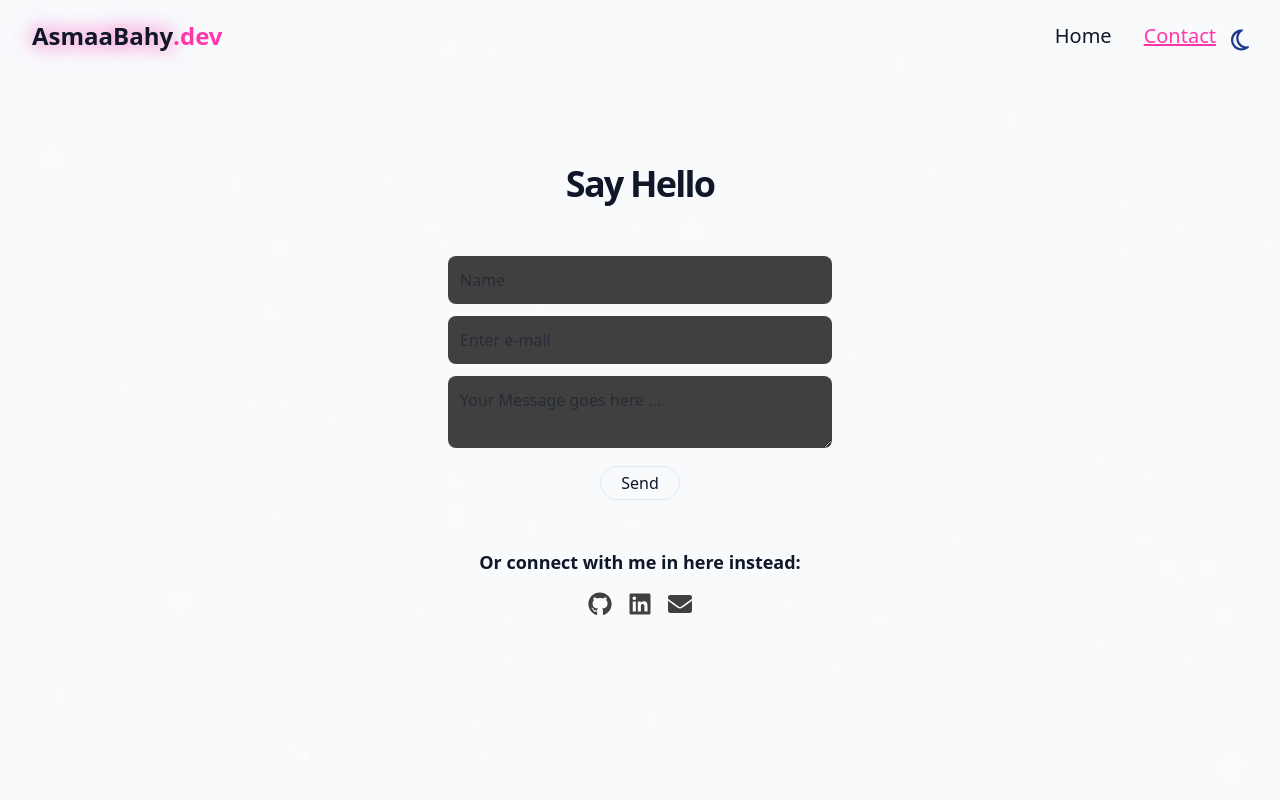
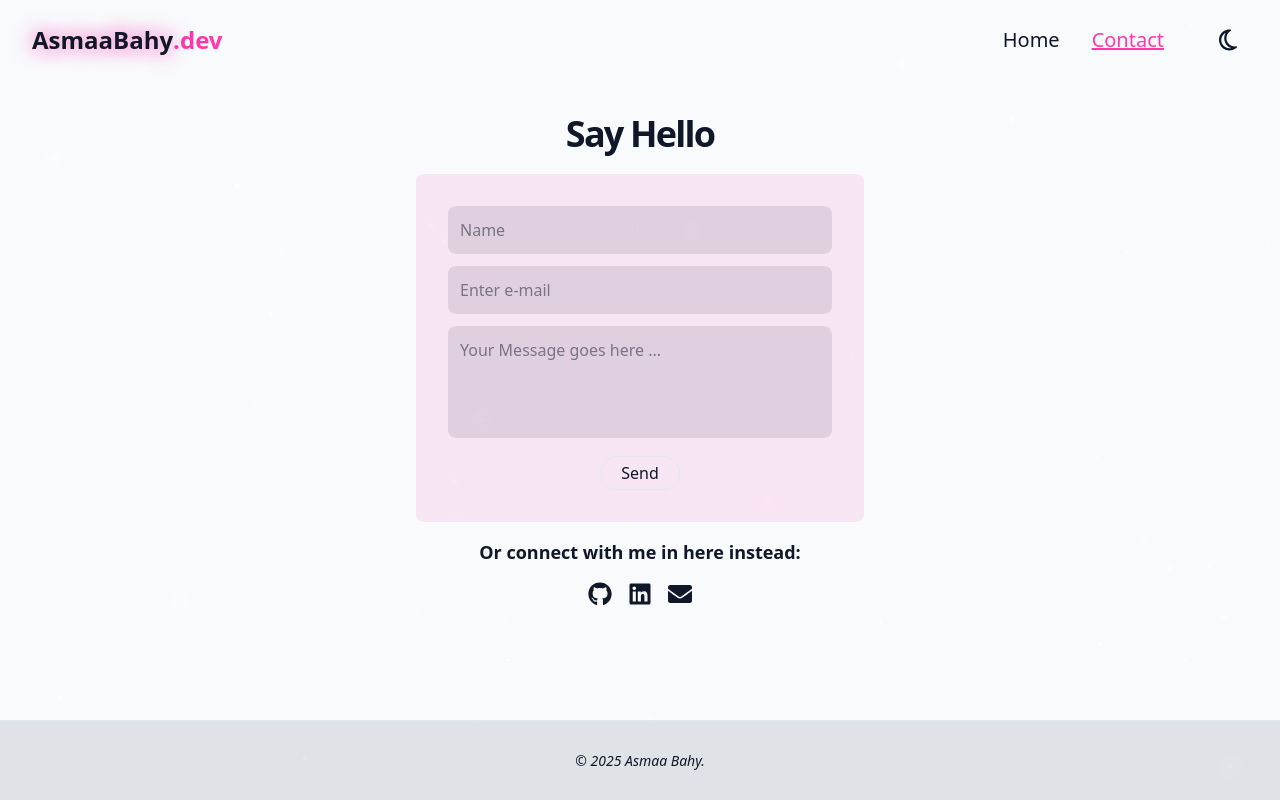
Before and after one commit to asmaabahy/asmaabahy.github.io, a React (Vite) app: page /contact in a window 1280 px wide. Built offline with nearby package versions, Linux system fonts and the light colour scheme; a web font is replaced by a local one.

Commit message:
fixed some styles

```diff
--- /dev/null
+++ b/src/components/UI/Footer.tsx
@@ -0,0 +1,13 @@
+function Footer() {
+  return (
+    <footer className="h-[5rem] relative bottom-0 flex flex-col flex-nowrap justify-center items-center py-5 border-t-2 bg-foreground/10 gap-1">
+      <p className="text-sm">
+        <i>
+          &copy; {new Date().getFullYear()} Asmaa Bahy.
+        </i>
+      </p>
+    </footer>
+  );
+}
+
+export default Footer;
--- a/src/components/UI/Input.tsx
+++ b/src/components/UI/Input.tsx
@@ -3,7 +3,7 @@ function Input({ type, ...props }) {
     return (
       <textarea
         {...props}
-        className="w-80 md:w-96 bg-neutral-700 rounded-lg px-3 py-3"
+        className="w-80 md:w-96 bg-foreground/10 rounded-lg px-3 py-3 h-[7rem]  resize-none"
       />
     );
   } else {
@@ -11,7 +11,7 @@ function Input({ type, ...props }) {
       <input
         type={type}
         {...props}
-        className="w-80 md:w-96 bg-neutral-700 rounded-lg px-3 py-3"
+        className="w-80 md:w-96 bg-foreground/10  rounded-lg px-3 py-3"
       />
     );
   }
--- a/src/components/UI/Navbar/Navbar.tsx
+++ b/src/components/UI/Navbar/Navbar.tsx
@@ -1,8 +1,9 @@
-import { NavLink, useLocation } from "react-router";
+import { NavLink, useLocation, useNavigate } from "react-router";
 import { motion } from "motion/react";
 import { navbarItem } from "../../../constants/interfaces";
 import SideMenu from "./SideMenu";
 import { useEffect, useState } from "react";
+import { ThemeToggle } from "..";
 
 const navbarItems: navbarItem[] = [
   { path: "/", label: "Home" },
@@ -26,11 +27,12 @@ const listItem = {
 
 export default function Navbar() {
   const location = useLocation();
+  const navigate = useNavigate()
   const [isScrolled, setIsScrolled] = useState(false);
 
   useEffect(() => {
     function handleScroll() {
-      setIsScrolled(window.screenY > 0);
+      setIsScrolled(window.scrollY > 0);
     }
 
     window.addEventListener("scroll", handleScroll);
@@ -42,18 +44,17 @@ export default function Navbar() {
     <>
       <nav
         className={
-          "fixed z-30 w-full transition-all duration-300 select-none " +
-          (isScrolled
-            ? "py-3 bg-background/80 backdrop-blur-md shadow-xs"
-            : "py-5")
+          "fixed z-30 w-full transition-all duration-300 select-none py-5 " +
+          (isScrolled ? " bg-background/50 backdrop-blur-md shadow-xs" : "")
         }
       >
         <div className="container flex items-center justify-between ">
-          <span className="relative z-10 text-2xl font-bold text-primary flex items-center">
+          <span onClick={() => navigate('/') } className="relative z-10 text-2xl font-bold text-primary flex items-center">
             <span className="text-glow text-foreground">AsmaaBahy</span>
             <span className="text-primary">.dev</span>
           </span>
 
+          <div className="flex flex-row justify-end items-center gap-3">
             <motion.ul
               variants={container}
               initial="hidden"
@@ -84,8 +85,10 @@ export default function Navbar() {
               ))}
             </motion.ul>
 
+            <ThemeToggle />
             {/* mobile & tab screen navbar */}
             <SideMenu />
+          </div>
         </div>
       </nav>
     </>
--- a/src/components/UI/Navbar/SideMenu.tsx
+++ b/src/components/UI/Navbar/SideMenu.tsx
@@ -2,7 +2,7 @@ import { FaBars } from "react-icons/fa6";
 import { NavLink } from "react-router";
 import { navbarItem } from "../../../constants/interfaces";
 import { AnimatePresence, motion } from "motion/react";
-import { useState } from "react";
+import { useCallback, useEffect, useRef, useState } from "react";
 
 const navbarItems: navbarItem[] = [
   { path: "/", label: "Home" },
@@ -10,21 +10,37 @@ const navbarItems: navbarItem[] = [
 ];
 
 export default function SideMenu() {
+  const sideMenu = useRef<HTMLElement>(null);
   const [showMenu, setShowMenu] = useState(false);
+
+  const hideSideMenu = useCallback(
+    (e: MouseEvent) => {
+      if (showMenu && !sideMenu.current?.contains(e.target as Node)) {
+        setShowMenu(false);
+      }
+    },
+    [showMenu]
+  );
+
+  useEffect(() => {
+    document.addEventListener("mousedown", hideSideMenu);
+    return () => document.removeEventListener("mousedown", hideSideMenu);
+  }, [hideSideMenu]);
 
   return (
     <>
       <div onClick={() => setShowMenu(true)} className="block md:hidden">
-        <FaBars className="text-3xl hover:scale-110 text-amber-50" />
+        <FaBars className="text-3xl hover:scale-110 text-foreground" />
       </div>
 
       <AnimatePresence>
         {showMenu && (
           <motion.nav
+            ref={sideMenu}
             initial={{ x: "100%" }}
             animate={{ x: 0, transition: { type: "tween" } }}
             exit={{ x: "100%", transition: { type: "tween" } }}
-            className="bg-neutral-800/70 backdrop-blur-md fixed z-50 right-0 top-1 bottom-1 w-[80%] sm:w-[70%] rounded-tl-2xl rounded-bl-2xl flex flex-col p-4 md:hidden"
+            className="bg-foreground/20 text-lg font-semibold backdrop-blur-md fixed z-50 right-0 top-1 bottom-1 w-[80%] sm:w-[70%] rounded-tl-2xl rounded-bl-2xl flex flex-col p-4 md:hidden"
           >
             {/* menu */}
             <div className="mb-auto h-full flex flex-col justify-center">
@@ -46,10 +62,6 @@ export default function SideMenu() {
                 ))}
               </ul>
             </div>
-
-            <div className="py-2">
-              <p className="text-sm text-center">Asmaa Bahy © 2025</p>
-            </div>
           </motion.nav>
         )}
       </AnimatePresence>
--- a/src/components/UI/ThemeToggle.tsx
+++ b/src/components/UI/ThemeToggle.tsx
@@ -28,13 +28,13 @@ function ThemeToggle() {
   }
   return (
     <button
-      className="cursor-pointer fixed max-sm:hidden top-5 right-5 z-50 p-2 rounded-full transition-colors duration-300 focus:outline-hidden"
+      className="cursor-pointer   top-5 right-5 z-50 p-2 rounded-full transition-colors duration-300 focus:outline-hidden"
       onClick={handleThemeToggle}
     >
       {isDarkMode ? (
-        <FaRegSun className="h-6 w-6 text-blue-50" />
+        <FaRegSun className="h-6 w-6 text-foreground" />
       ) : (
-        <FaRegMoon className="h-6 w-6 text-blue-900" />
+        <FaRegMoon className="h-6 w-6 text-foreground" />
       )}
     </button>
   );
--- a/src/components/UI/index.ts
+++ b/src/components/UI/index.ts
@@ -10,6 +10,7 @@ import Navbar from "./Navbar/Navbar";
 import SideMenu from "./Navbar/SideMenu";
 import ThemeToggle from "./ThemeToggle";
 import StarBackground from "./StarBackground";
+import Footer from "./Footer";
 
 export {
   Button,
@@ -23,5 +24,6 @@ export {
   Navbar,
   SideMenu,
   ThemeToggle,
-  StarBackground
+  StarBackground,
+  Footer
 };
--- a/src/components/sections/ContactForm.tsx
+++ b/src/components/sections/ContactForm.tsx
@@ -17,7 +17,7 @@ function ContactForm() {
 
 
   return (
-    <div className="opacity-0 bg-neutral-50/10 rounded-lg animate-fade-in-delay-1">
+    <div className="opacity-0 bg-primary/10 rounded-lg animate-fade-in-delay-1">
       <form
         onSubmit={handleSubmit}
         className="flex flex-col gap-3 justify-center items-center p-8"
--- a/src/components/sections/Projects.tsx
+++ b/src/components/sections/Projects.tsx
@@ -35,7 +35,7 @@ function Projects() {
       <h1 className="text-3xl md:text-4xl font-bold mb-12 text-center">
         Featured <span className="text-primary">Projects</span>
       </h1>
-      <div className="grid md:grid-cols-3 p-3 mx-auto max-w-6xl">
+      <div className="grid md:grid-cols-3 justify-center gap-4 p-3 mx-auto max-w-6xl">
         {projectsList.map((project) => {
           return <ProjectCard key={project.name} projectDetails={project} />;
         })}
--- a/src/components/sections/Skills.tsx
+++ b/src/components/sections/Skills.tsx
@@ -33,7 +33,7 @@ function Skills() {
   );
 
   return (
-    <section id="skills" className="h-screen py-24 px-4 relative select-none">
+    <section id="skills" className="min-h-fit py-24 px-4 relative select-none">
       <div className="container mx-auto max-w-5xl">
         <h1 className="text-3xl md:text-4xl font-bold mb-12 text-center">
           My <span className="text-primary">Skills</span>
--- a/src/layouts/RootLayout.tsx
+++ b/src/layouts/RootLayout.tsx
@@ -1,12 +1,10 @@
 import { Outlet } from "react-router";
-import { StarBackground, ThemeToggle } from "../components/UI";
+import { Footer, StarBackground } from "../components/UI";
 import { Navbar } from "../components/UI";
 
 export default function RootLayout() {
   return (
     <div className="min-h-screen bg-background text-foreground overflow-x-hidden">
-      {/** Theme toggle */}
-      <ThemeToggle />
 
       {/** Background Effects */}
       <StarBackground />
@@ -17,6 +15,8 @@ export default function RootLayout() {
       <main>
         <Outlet />
       </main>
+
+      <Footer />
     </div>
   );
 }
--- a/src/pages/Contact.tsx
+++ b/src/pages/Contact.tsx
@@ -21,7 +21,7 @@ export default function Contact() {
     },
   ];
   return (
-    <section className="min-h-screen flex flex-col justify-center items-center">
+    <section className="min-h-[calc(100vh-5rem)] flex flex-col justify-center items-center">
       <h1 className="opacity-0 text-2xl xs:text-4xl xl:text-4xl mb-5 font-semibold tracking-tighter animate-fade-in">
         Say Hello
       </h1>
@@ -31,14 +31,14 @@ export default function Contact() {
         Or connect with me in here instead:
       </p>
 
-      <div className="opacity-0 flex items-center gap-4 text-neutral-700 dark:text-neutral-200 mb-5 animate-fade-in-delay-3">
+      <div className="opacity-0 flex items-center gap-4 animate-fade-in-delay-3">
         {icons.map(({ href, icon, label }) => (
           <motion.a
             key={label}
             href={href}
             target="_blank"
             rel="noopener noreferrer"
-            className="text-2xl hover:text-neutral-900 dark:hover:text-white transition-colors"
+            className="text-2xl"
             whileHover={{ scale: 1.2 }}
             whileTap={{ scale: 0.95 }}
             aria-label={label}
```
Lines whose indentation alone changed are shown as unchanged.
